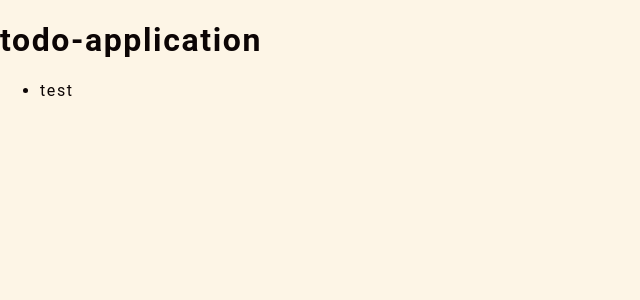
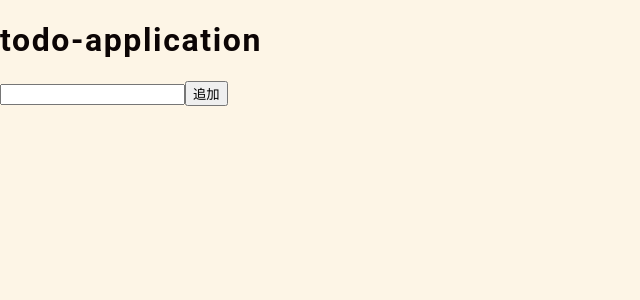
Before and after one commit to ktokunaga3003/ToDo-application, an Angular app: page / in a window 1280 px wide. Shown: the top 300 px of the page, without its empty margins (0-640 px from the left). Built offline with nearby package versions, Linux system fonts and the light colour scheme.

Commit message:
fix: addListの実装

```diff
--- a/src/app/app.module.ts
+++ b/src/app/app.module.ts
@@ -1,5 +1,6 @@
 import { BrowserModule } from '@angular/platform-browser';
 import { NgModule } from '@angular/core';
+import { ReactiveFormsModule } from '@angular/forms';
 
 import { AppRoutingModule } from './app-routing.module';
 import { AppComponent } from './app.component';
@@ -14,7 +15,8 @@ import { HeaderComponent } from './component/header/header.component';
   ],
   imports: [
     BrowserModule,
-    AppRoutingModule
+    AppRoutingModule,
+    ReactiveFormsModule,
   ],
   providers: [],
   bootstrap: [AppComponent]
--- a/src/app/page/main/main.component.html
+++ b/src/app/page/main/main.component.html
@@ -1,5 +1,9 @@
-<div>
+<div class="addListArea">
+    <input type="text" [formControl]="addAreaControl" #list>
+    <button (click)="addList(list.value)">追加</button>
+</div>
+<div class="showListArea">
     <ul>
-        <li>test</li>
+        <li *ngFor="let list of lists">{{list}}</li>
     </ul>
 </div>
--- a/src/app/page/main/main.component.ts
+++ b/src/app/page/main/main.component.ts
@@ -1,4 +1,5 @@
 import { Component, OnInit } from '@angular/core';
+import {FormControl, FormBuilder,} from '@angular/forms';
 
 @Component({
   selector: 'todo-main',
@@ -7,9 +8,22 @@ import { Component, OnInit } from '@angular/core';
 })
 export class MainComponent implements OnInit {
 
-  constructor() { }
+  addAreaControl : FormControl;
+  lists: string[] = [];
+
+  constructor(
+    private formBuilder: FormBuilder,
+
+  ) { }
 
   ngOnInit(): void {
+    this.addAreaControl = this.formBuilder.control('');
+  }
+
+  addList(list: string) {
+    if (!list) return;
+    this.lists.push(list);
+    this.addAreaControl.reset();
   }
 
 }
```
